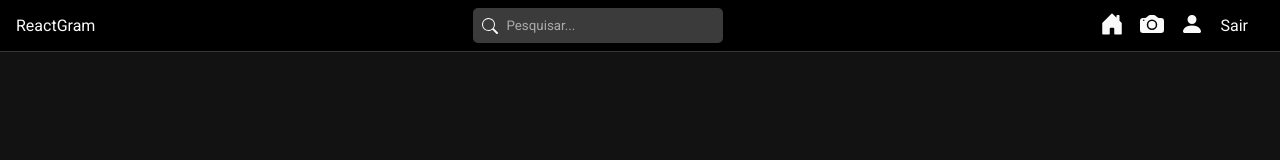
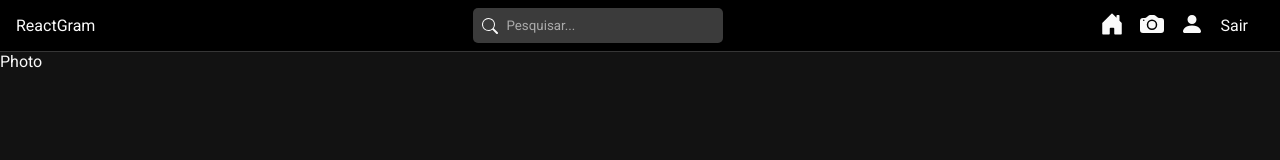
Before and after one commit to MACHADOKING/Instagram-Fullstack-JS, a React (Vite) app in the folder frontend/: page /photos/1 in a window 1280 px wide. Shown: the top 160 px of the page. Built offline with nearby package versions, Linux system fonts and the light colour scheme; sample sign-in values are in the browser's storage.

Commit message:
Feat: creating individual photo page

```diff
--- a/frontend/src/App.jsx
+++ b/frontend/src/App.jsx
@@ -13,6 +13,7 @@ import Login from "./pages/Auth/Login";
 import Register from "./pages/Auth/Register";
 import EditProfile from "./components/EditProfile/EditProfile";
 import Profile from "./pages/Profile/Profile";
+import Photo from "./pages/Photo/Photo";
 
 function App() {
   const { auth, loading } = useAuth();
@@ -47,6 +48,10 @@ function App() {
               path="/register"
               element={!auth ? <Register /> : <Navigate to="/" />}
             />
+            <Route
+              path="/photos/:id"
+              element={auth ? <Photo /> : <Navigate to="/login" />}
+            />
           </Routes>
         </div>
         <Footer />
--- /dev/null
+++ b/frontend/src/pages/Photo/Photo.jsx
@@ -0,0 +1,16 @@
+// CSS
+import "./Photo.css";
+// packages
+import { useEffect, useState } from "react";
+// components
+import Message from "../../components/Message/Message";
+import { Link, useParams } from "react-router-dom";
+// Redux
+import { useSelector, useDispatch } from "react-redux";
+import { upload } from "../../utils/config";
+
+const Photo = () => {
+  return <div>Photo</div>;
+};
+
+export default Photo;
```
Also changed, not shown: frontend/src/pages/Photo/Photo.css (added).
